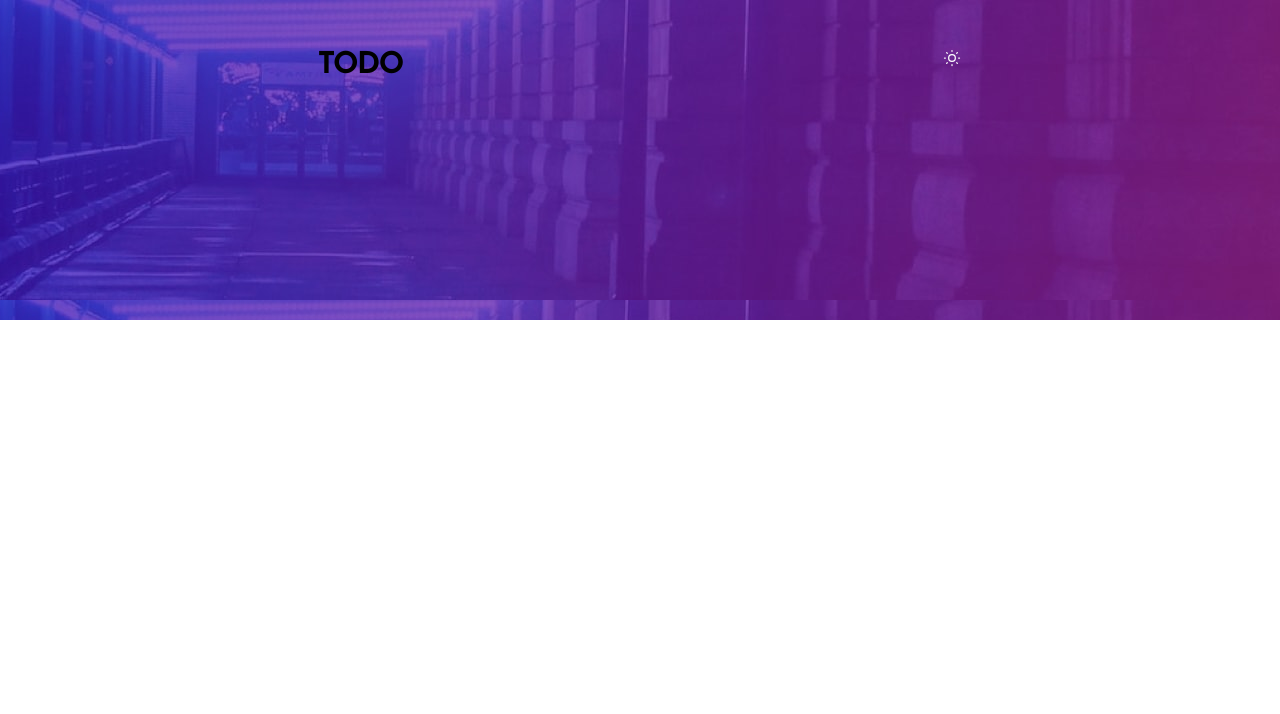
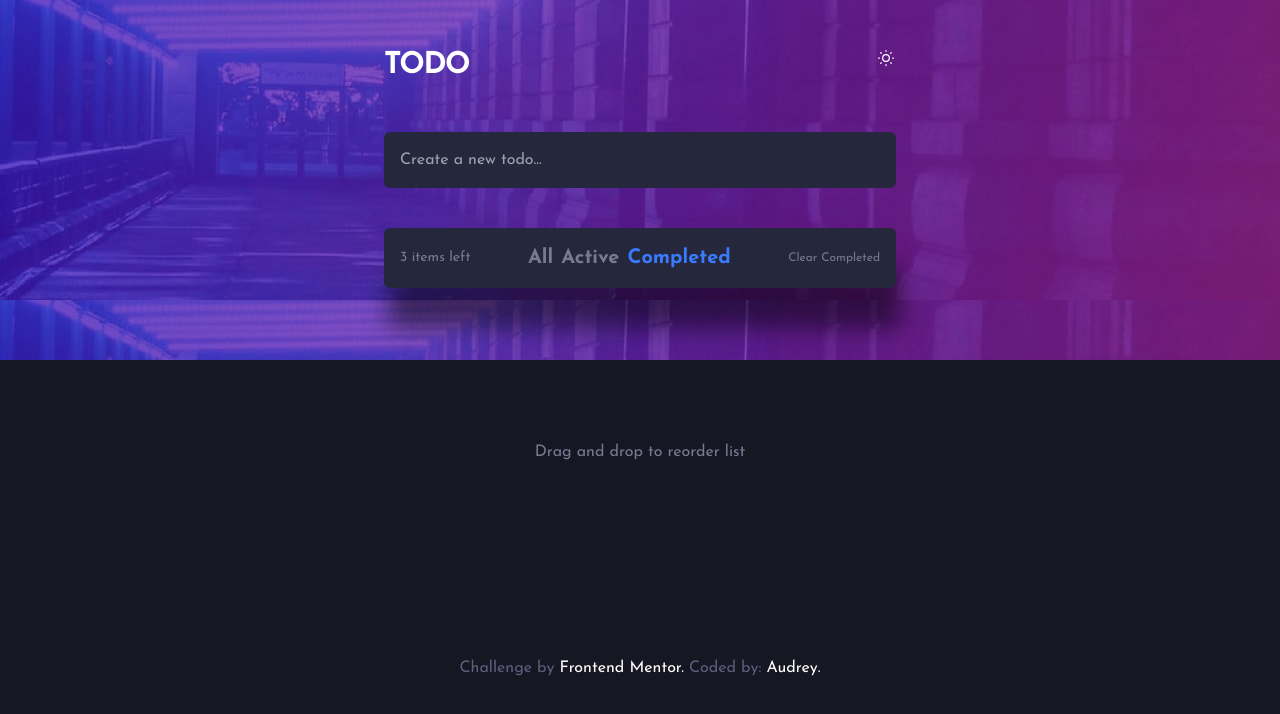
Before and after one commit to audeypx/nuxt-todo-app, a Nuxt app: page / in a window 1280 px wide. Shown: the top 714 px of the page. Built offline with nearby package versions, Linux system fonts and the light colour scheme.

Commit message:
finished UI

```diff
--- a/components/App.vue
+++ b/components/App.vue
@@ -1,8 +1,11 @@
 <template>
   <div>
-    <div class="background bg-blue-primary">
-      <div class="flex justify-around p-12 ">
-        <p class="tracking-tighter text-3xl font-extrabold text-light-taskcolor">TODO</p>
+    <div class="background">
+      <div class="w-2/5 m-auto">
+        <div class="flex justify-between py-12">
+          <p class="tracking-tighter text-3xl font-extrabold text-white">
+            TODO
+          </p>
           <svg
             xmlns="http://www.w3.org/2000/svg"
             class="icon icon-tabler icon-tabler-sun"
@@ -22,6 +25,48 @@
             />
           </svg>
         </div>
+
+        <input
+          class="taskinput text-dark-newtodocolor bg-dark-inner rounded-md flex items-center w-full p-4 focus:outline-none "
+          type="text"
+          placeholder="Create a new todo..."
+        />
+
+        <div class="task-container rounded-md bg-dark-inner mt-10">
+          <div class="list-tasks" data-list-of-tasks=""></div>
+
+          <div
+            class="list-footer text-dark-newtodocolor text-xs flex justify-between p-4 items-center"
+          >
+            <p class="items-left text-sm" data-items-left="">3 items left</p>
+            <div class="all-active-completed">
+              <button class="btn font-bold text-xl pr-2" data-btn-all="">All</button>
+              <button class="btn font-bold text-xl pr-2" data-btn-active="">Active</button>
+              <button class="btn active font-bold text-xl text-dark-activebuttonanchor" data-btn-completed="">
+                Completed
+              </button>
+            </div>
+            <button class="clear-completed btn" data-clear-completed="">
+              Clear Completed
+            </button>
+          </div>
+        </div>
+      </div>
+    </div>
+    <div class="lower-background bg-dark-outer">
+      <p class="text-dark-newtodocolor text-center pt-20">
+        Drag and drop to reorder list
+      </p>
+      <div class=" pt-48">
+        <p class="text-center text-dark-footercolor">
+          Challenge by
+          <a class="text-white" href="https://www.frontendmentor.io" target="_blank"
+            >Frontend Mentor.</a
+          >
+          Coded by:
+          <a class="text-white" href="https://github.com/audeypx" target="_blank">Audrey.</a>
+        </p>
+      </div>
     </div>
   </div>
 </template>
@@ -33,6 +78,23 @@ export default {};
 .background {
   background-image: url("~/images/bg-desktop-dark.jpg");
   background-position: top center;
-  height: 40vh;
+  height: 45vh;
+}
+.taskinput::before {
+  content: "";
+  position: absolute; /* positioning agains new task form */
+  left: 1rem;
+  height: 25px;
+  width: 25px;
+  border: 1px solid theme("colors.dark.circleborder");
+  border-radius: 50%;
+}
+
+.task-container {
+  box-shadow: 5px 40px 25px 0 rgba(0, 0, 0, 0.5);
+}
+
+.lower-background {
+  height: 55vh;
 }
 </style>
```
Lines whose indentation alone changed are shown as unchanged.
